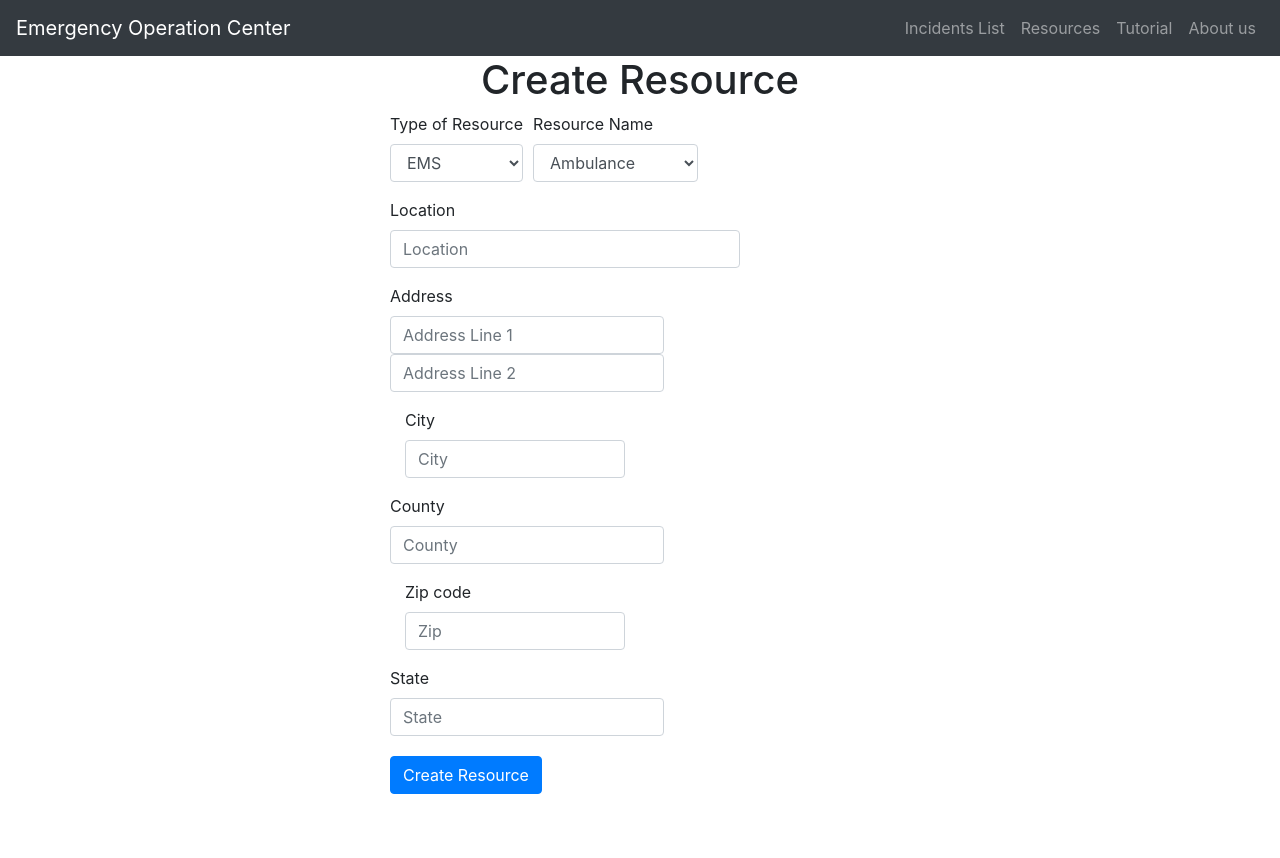
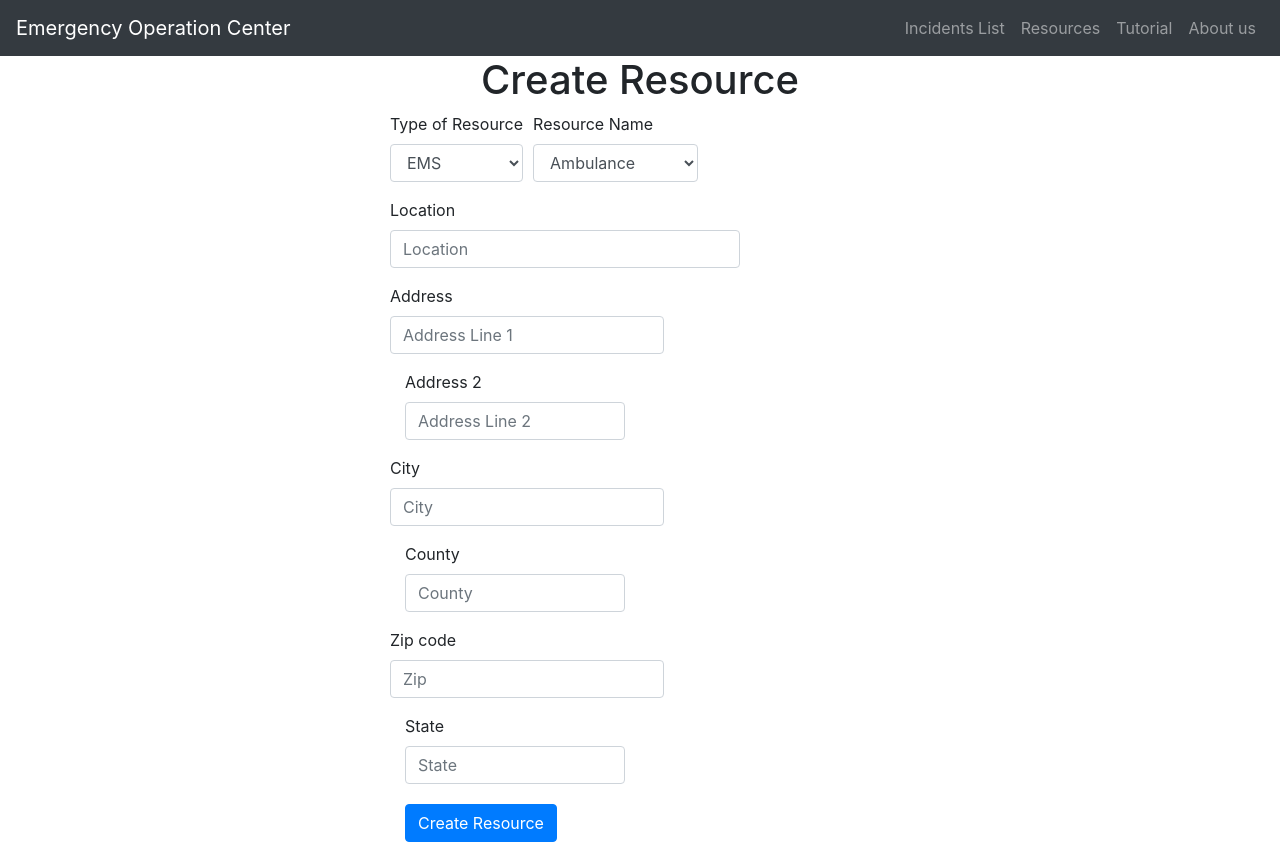
Before and after one commit to redhug/Disaster-Managemnet, a React (Create React App) app in the folder EOC/frontend/: page /CreateResource in a window 1280 px wide. Before the commit the page ends 810 px from the top, so only its background shows below. Built offline with nearby package versions, Linux system fonts and the light colour scheme.

Commit message:
components/CreateResource.js completed

```diff
--- a/EOC/frontend/src/components/CreateResource.js
+++ b/EOC/frontend/src/components/CreateResource.js
@@ -85,6 +85,9 @@ onSubmit = e =>{
                value={this.state.description}
                onChange={e => this.change(e)}
         />
+        </div>
+        <div class="form-group col-md-6">
+        <label for="address">Address 2</label>
           <input type="text"
                  class="form-control"
                  name="address"
@@ -93,7 +96,7 @@ onSubmit = e =>{
                  onChange={e => this.change(e)}
         />
       </div>
-      <div class="form-group col-md-6">
+      <div class="form-group ">
         <label for="city">City</label>
           <input type="text"
                  class="form-control"
@@ -103,7 +106,7 @@ onSubmit = e =>{
                  onChange={e => this.change(e)}
           />
       </div>
-      <div class="form-group">
+      <div class="form-group col-md-6">
         <label for="county">County</label>
           <input type="text"
                  class="form-control"
@@ -113,7 +116,7 @@ onSubmit = e =>{
                  onChange={e => this.change(e)}
           />
       </div>
-        <div class="form-group col-md-6">
+        <div class="form-group ">
           <label for="zip">Zip code</label>
             <input type ="text"
                    class="form-control"
@@ -123,7 +126,7 @@ onSubmit = e =>{
                    onChange={e => this.change(e)}
             />
         </div>
-        <div class="form-group">
+        <div class="form-group col-md-6">
           <label for="state">State</label>
           <input type="text"
                  class="form-control"
```
